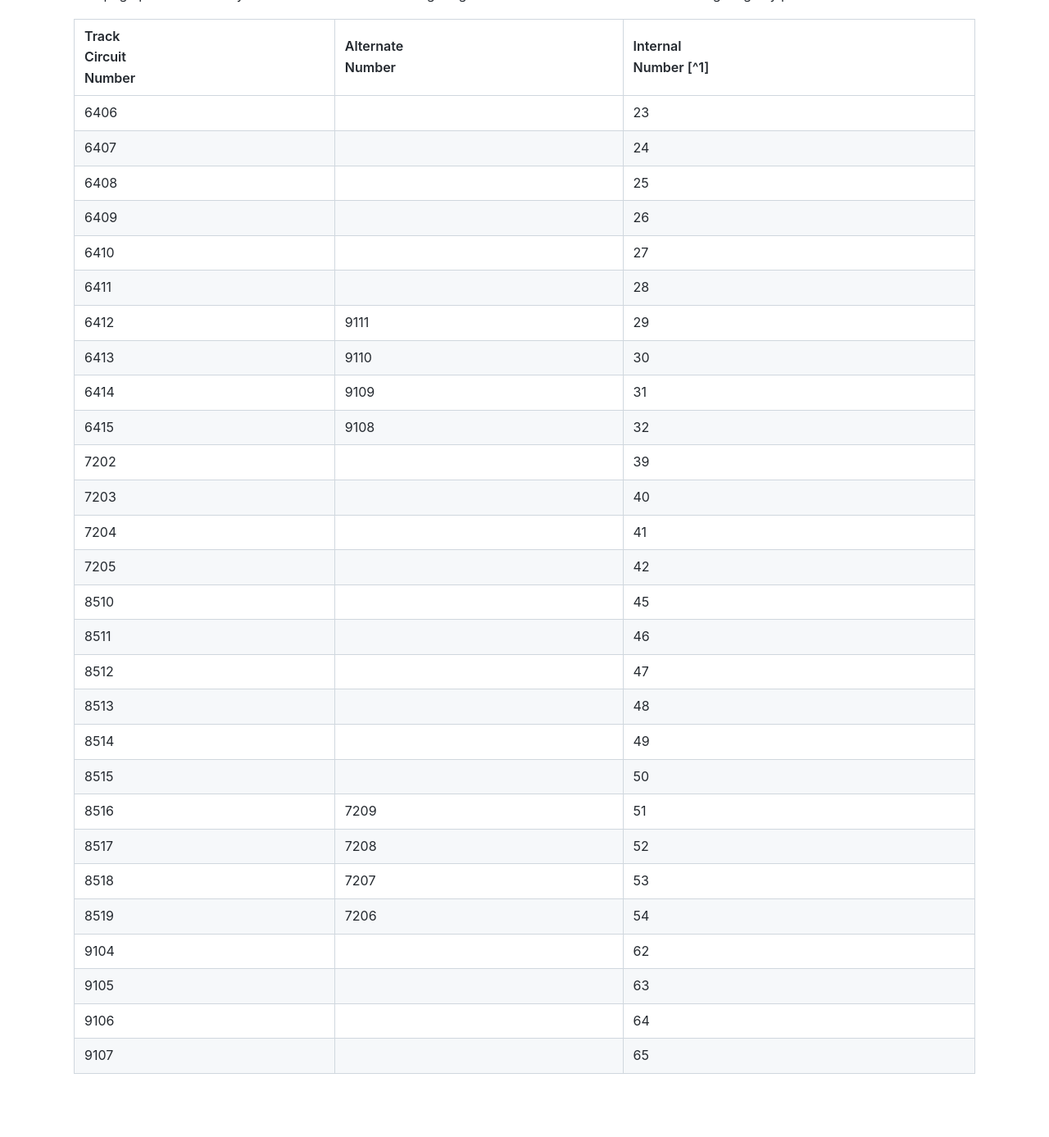
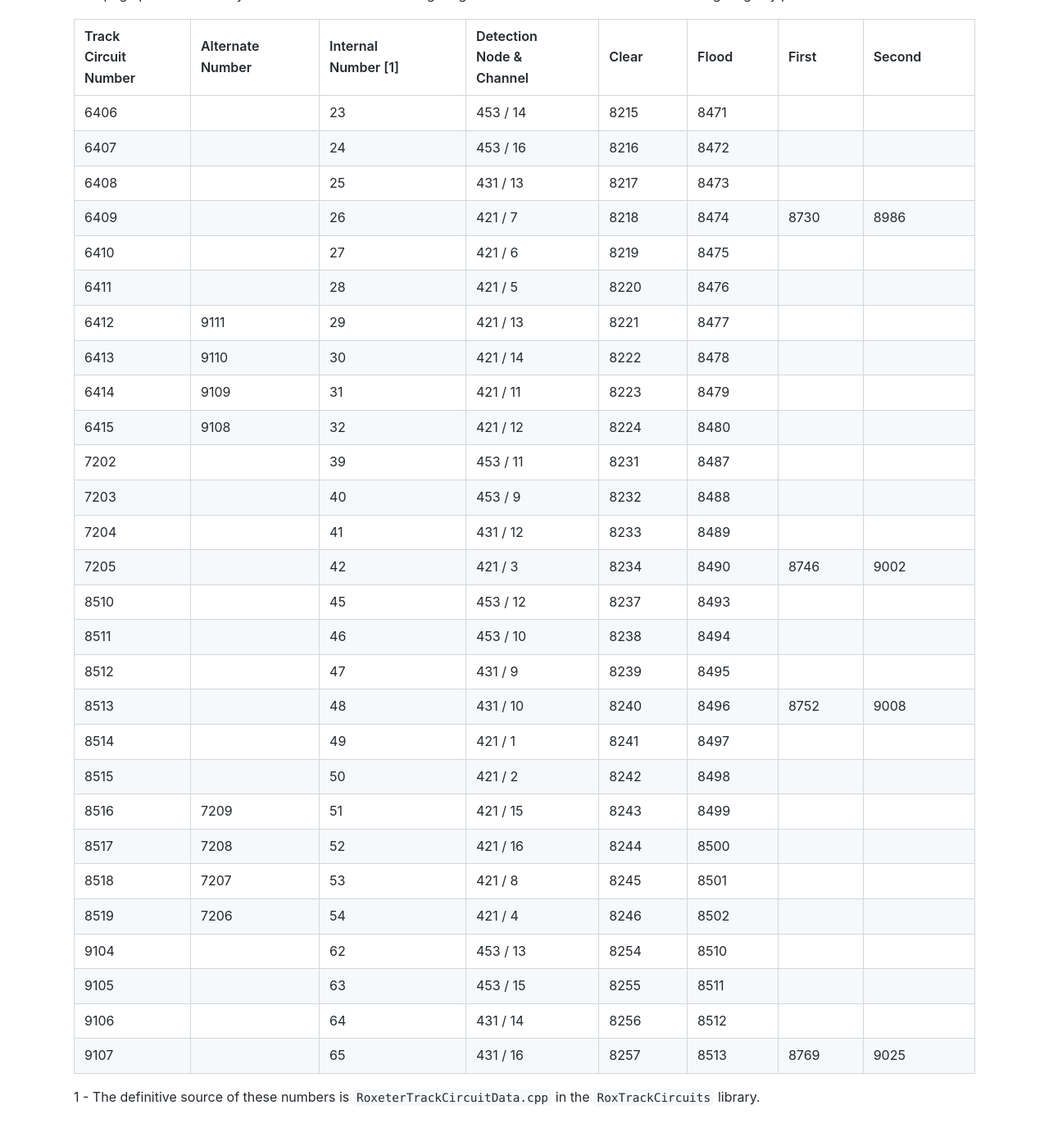
Before and after one commit to NickLocke/RoxeterModelRailway, a Jekyll site: the page built from ControlPanels/RoxeterLowLevel/TrackCircuits.md, in a window 1280 px wide and 1400 px high, scrolled down 166 px. Shown: the top 1387 px of the window at 82% size. Built offline with Jekyll 4.4.1, drawn with Linux system fonts in a browser that asks for light colours; our own code applies the rules of GitHub Pages for plain Markdown files; before the commit the page ends 1524 px from its top, so only the background shows below that.

Commit message:
Track circuit table

```diff
--- a/ControlPanels/RoxeterLowLevel/TrackCircuits.md
+++ b/ControlPanels/RoxeterLowLevel/TrackCircuits.md
@@ -2,40 +2,40 @@
 
 This page provides an easy reference for use when configuring track circuits in CBUS and when investigating any problems.
 
-Track<br/>Circuit<br/>Number | Alternate<br/>Number | Internal<br/>Number [^1] |
-------- | --------- | ----------- |
-6406    |           | 23
-6407    |           | 24
-6408    |           | 25
-6409    |           | 26
-6410    |           | 27
-6411    |           | 28
-6412    | 9111      | 29
-6413    | 9110      | 30
-6414    | 9109      | 31
-6415    | 9108      | 32
-7202    |           | 39
-7203    |           | 40
-7204    |           | 41
-7205    |           | 42
-8510    |           | 45
-8511    |           | 46
-8512    |           | 47
-8513    |           | 48
-8514    |           | 49
-8515    |           | 50
-8516    | 7209      | 51
-8517    | 7208      | 52
-8518    | 7207      | 53
-8519    | 7206      | 54
-9104    |           | 62
-9105    |           | 63
-9106    |           | 64
-9107    |           | 65
+| Track<br/>Circuit<br/>Number | Alternate<br/>Number | Internal<br/>Number [1] | Detection<br/>Node &<br/>Channel | Clear | Flood | First | Second |
+| ---------------------------- | -------------------- | ----------------------- | -------------------------------- | ----- | ----- | ----- | ------ |
+| 6406                         |                      | 23                      | 453 / 14                         | 8215  | 8471  |       |
+| 6407                         |                      | 24                      | 453 / 16                         | 8216  | 8472  |       |
+| 6408                         |                      | 25                      | 431 / 13                         | 8217  | 8473  |       |
+| 6409                         |                      | 26                      | 421 / 7                          | 8218  | 8474  | 8730  | 8986   |
+| 6410                         |                      | 27                      | 421 / 6                          | 8219  | 8475  |       |
+| 6411                         |                      | 28                      | 421 / 5                          | 8220  | 8476  |       |
+| 6412                         | 9111                 | 29                      | 421 / 13                         | 8221  | 8477  |       |
+| 6413                         | 9110                 | 30                      | 421 / 14                         | 8222  | 8478  |       |
+| 6414                         | 9109                 | 31                      | 421 / 11                         | 8223  | 8479  |       |
+| 6415                         | 9108                 | 32                      | 421 / 12                         | 8224  | 8480  |       |
+| 7202                         |                      | 39                      | 453 / 11                         | 8231  | 8487  |       |
+| 7203                         |                      | 40                      | 453 / 9                          | 8232  | 8488  |       |
+| 7204                         |                      | 41                      | 431 / 12                         | 8233  | 8489  |       |
+| 7205                         |                      | 42                      | 421 / 3                          | 8234  | 8490  | 8746  | 9002   |
+| 8510                         |                      | 45                      | 453 / 12                         | 8237  | 8493  |       |
+| 8511                         |                      | 46                      | 453 / 10                         | 8238  | 8494  |       |
+| 8512                         |                      | 47                      | 431 / 9                          | 8239  | 8495  |       |
+| 8513                         |                      | 48                      | 431 / 10                         | 8240  | 8496  | 8752  | 9008   |
+| 8514                         |                      | 49                      | 421 / 1                          | 8241  | 8497  |       |
+| 8515                         |                      | 50                      | 421 / 2                          | 8242  | 8498  |       |
+| 8516                         | 7209                 | 51                      | 421 / 15                         | 8243  | 8499  |       |
+| 8517                         | 7208                 | 52                      | 421 / 16                         | 8244  | 8500  |       |
+| 8518                         | 7207                 | 53                      | 421 / 8                          | 8245  | 8501  |       |
+| 8519                         | 7206                 | 54                      | 421 / 4                          | 8246  | 8502  |       |
+| 9104                         |                      | 62                      | 453 / 13                         | 8254  | 8510  |       |
+| 9105                         |                      | 63                      | 453 / 15                         | 8255  | 8511  |       |
+| 9106                         |                      | 64                      | 431 / 14                         | 8256  | 8512  |       |
+| 9107                         |                      | 65                      | 431 / 16                         | 8257  | 8513  | 8769  | 9025   |
 
 
 
 
 
 
-[^1\]: The definitive source of these numbers is `RoxeterTrackCircuitData.cpp` in the `RoxTrackCircuits` library.
+1 - The definitive source of these numbers is `RoxeterTrackCircuitData.cpp` in the `RoxTrackCircuits` library.
```
